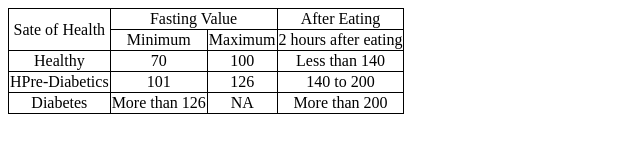
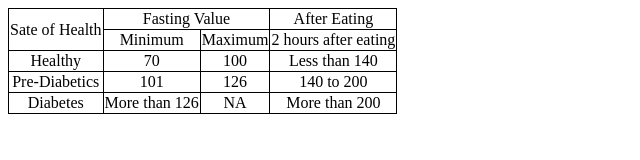
Before and after one commit to Eashan7/Web-dev-course, a plain HTML site: page Html-Lesson-3/HWspanTable.html in a window 1280 px wide. Shown: the whole page, without its empty margins (0-640 px from the left). Drawn offline with Linux system fonts and the light colour scheme.

Commit message:
Updated HWspanTable.html

```diff
--- a/Html-Lesson-3/HWspanTable.html
+++ b/Html-Lesson-3/HWspanTable.html
@@ -32,7 +32,7 @@
             <td>Less than 140</td>
         </tr>
         <tr>
-            <td>HPre-Diabetics</td>
+            <td>Pre-Diabetics</td>
             <td>101</td>
             <td>126</td>
             <td>140 to 200</td>
```
